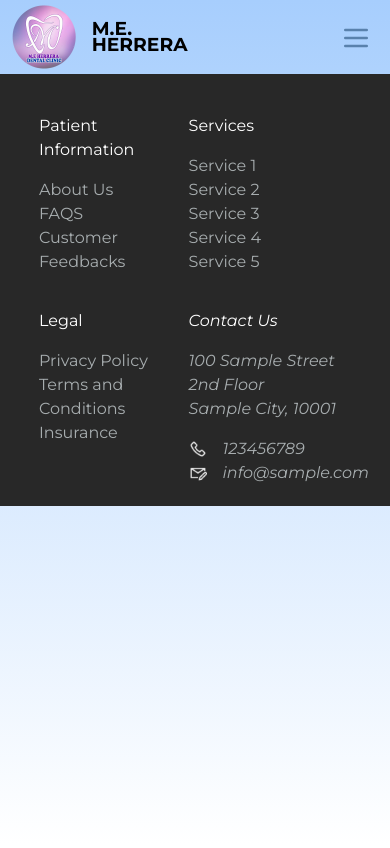
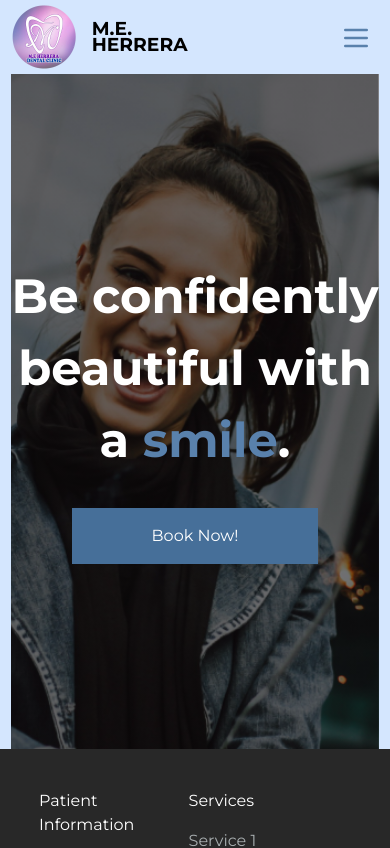
Before and after one commit to itsfineok/DentalClinicManagementSystem, a React (Vite) app in the folder DentalClinicManagementSystemWebsite/: page / in a window 390 px wide. Shown: the top 848 px of the page. Built offline with nearby package versions, Linux system fonts and the light colour scheme.

Commit message:
Add responsive hero section

```diff
--- a/DentalClinicManagementSystemWebsite/src/App.jsx
+++ b/DentalClinicManagementSystemWebsite/src/App.jsx
@@ -2,6 +2,7 @@ import { useState } from 'react';
 import './App.css';
 import Nav from './components/Nav.jsx';
 import Footer from './components/Footer.jsx';
+import Landing from './components/Landing.jsx'
 
 function App() {
   const [count, setCount] = useState(0)
@@ -9,7 +10,9 @@ function App() {
   return (
     <>
       <Nav/>
+      <Landing/>
       <Footer/>
+
     </>
   )
 }
--- a/DentalClinicManagementSystemWebsite/src/components/Footer.jsx
+++ b/DentalClinicManagementSystemWebsite/src/components/Footer.jsx
@@ -7,7 +7,7 @@ function Footer() {
         <footer>
             <div className="footer-link-container">
                 <div>
-                    <p>Patient Information</p>
+                    <p>Patient <br/>Information</p>
                     <ul>
                         <li>About Us</li>
                         <li>FAQS</li>
--- /dev/null
+++ b/DentalClinicManagementSystemWebsite/src/components/Landing.css
@@ -0,0 +1,79 @@
+section {
+    display: grid;
+    grid-template-columns: 0.9fr 1fr;
+    margin-inline: 3%;
+    margin-bottom: 100px;
+    align-items: center;
+    margin-bottom: 20vh;
+    margin-top: 10vh;
+    gap: 3em;
+}
+
+.hero-text {
+    display: flex;
+    flex-direction: column;
+}
+
+.hero-text h1 {
+    font-size: 4em;
+    white-space: nowrap;
+}
+
+.hero-text button {
+    margin-top: 2em;
+    background: var(--blue-46);
+    padding-inline: 5em;
+    padding-block: 1em;
+    align-self: center;
+}
+
+span {
+    color: var(--blue-59);
+}
+
+.parent{
+    mask-image: linear-gradient(to bottom, rgba(0, 0, 0, 1.0) 50%, transparent 100%);
+    width: 100%;
+    height: 50vh;
+  }
+.child{
+    background-image: url("../assets/landing.jpg");
+    background-size: cover;
+    background-repeat: no-repeat;
+    height: 100%;
+}
+
+@media only screen and (min-width: 1800px) {
+    .hero-text h1 {
+        font-size: 5em;
+        white-space: nowrap;
+    }
+}
+
+@media only screen and (max-width: 1100px) {
+    section {
+        margin-top: 0;
+        margin-inline: 0;
+        background: linear-gradient(rgba(0, 0, 0, 0.5), rgba(0, 0, 0, 0.5)), url('../assets/landing.jpg');
+        background-size: cover;
+        background-repeat: no-repeat;
+        background-position: center;
+        height: 80vh;
+        display: grid;
+        place-self: center;
+        grid-template-columns:none;
+        margin-bottom: 0;
+    }
+    .hero-text {
+        gap: 0;
+    }
+    .hero-text h1 {
+        font-size: 3em;
+        color: white;
+        text-align: center;
+    }
+    .parent {
+        display: none;
+        visibility: hidden;
+    }
+}
--- /dev/null
+++ b/DentalClinicManagementSystemWebsite/src/components/Landing.jsx
@@ -0,0 +1,22 @@
+
+import './Landing.css';
+
+function Landing() {
+    return (
+        <section>
+            <div className="hero-text">
+                <h1>
+                    Be confidently<br/>
+                    beautiful with<br/>
+                    a <span>smile</span>.
+                </h1>
+
+                <button>Book Now!</button>
+            </div>
+            <div className="parent">
+                <div className="child"></div>
+            </div>
+        </section>);
+}
+
+export default Landing;
--- a/DentalClinicManagementSystemWebsite/src/components/Nav.css
+++ b/DentalClinicManagementSystemWebsite/src/components/Nav.css
@@ -33,8 +33,6 @@ nav ul li {
 
 .get-started-button {
     background-color: var(--blue-59);
-    border: none;
-    color: white;
     padding-block: 10px;
     padding-inline: 10px;
 }
--- a/DentalClinicManagementSystemWebsite/src/index.css
+++ b/DentalClinicManagementSystemWebsite/src/index.css
@@ -1,5 +1,6 @@
 :root {
   /* Variable name for shades of blue used, from light to dark */
+  --blue-d4: #D4E6FE;
   --blue-a7: #A7CEFD;
   --blue-93: #93BAE8;
   --blue-80: #80A7D4;
@@ -75,10 +76,13 @@ p, h1, h2, h3, h4, h5, h6 {
 /* END OF CSS RESET */
 
 
+button {
+    border: none;
+    color: white;
+}
 /* TEMPPPPPPP */
 
 body {
-  height: 100vh;
-  background: linear-gradient(180deg, var(--blue-a7), white);
+  background: var(--blue-d4);
 
 }
```
